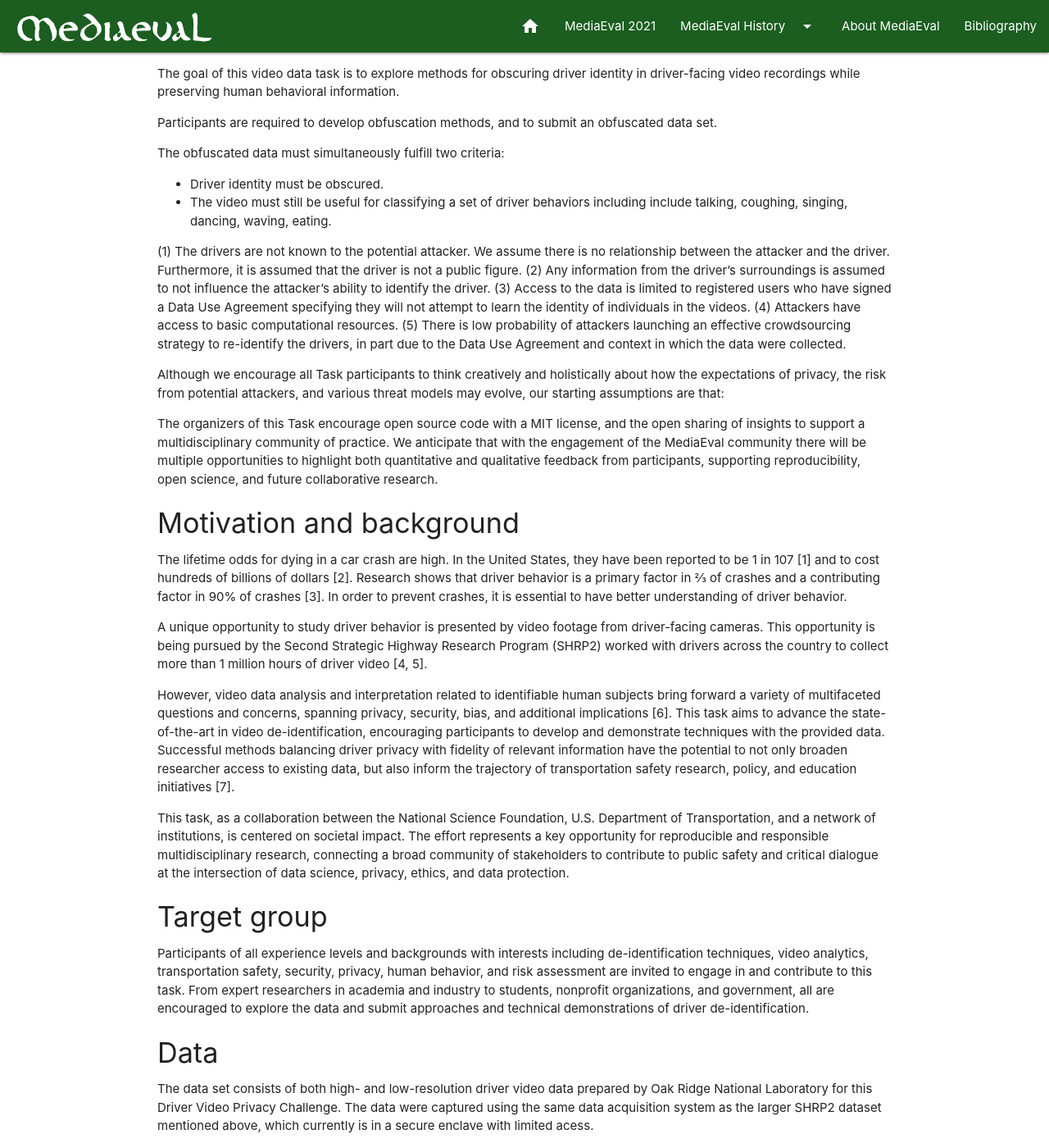
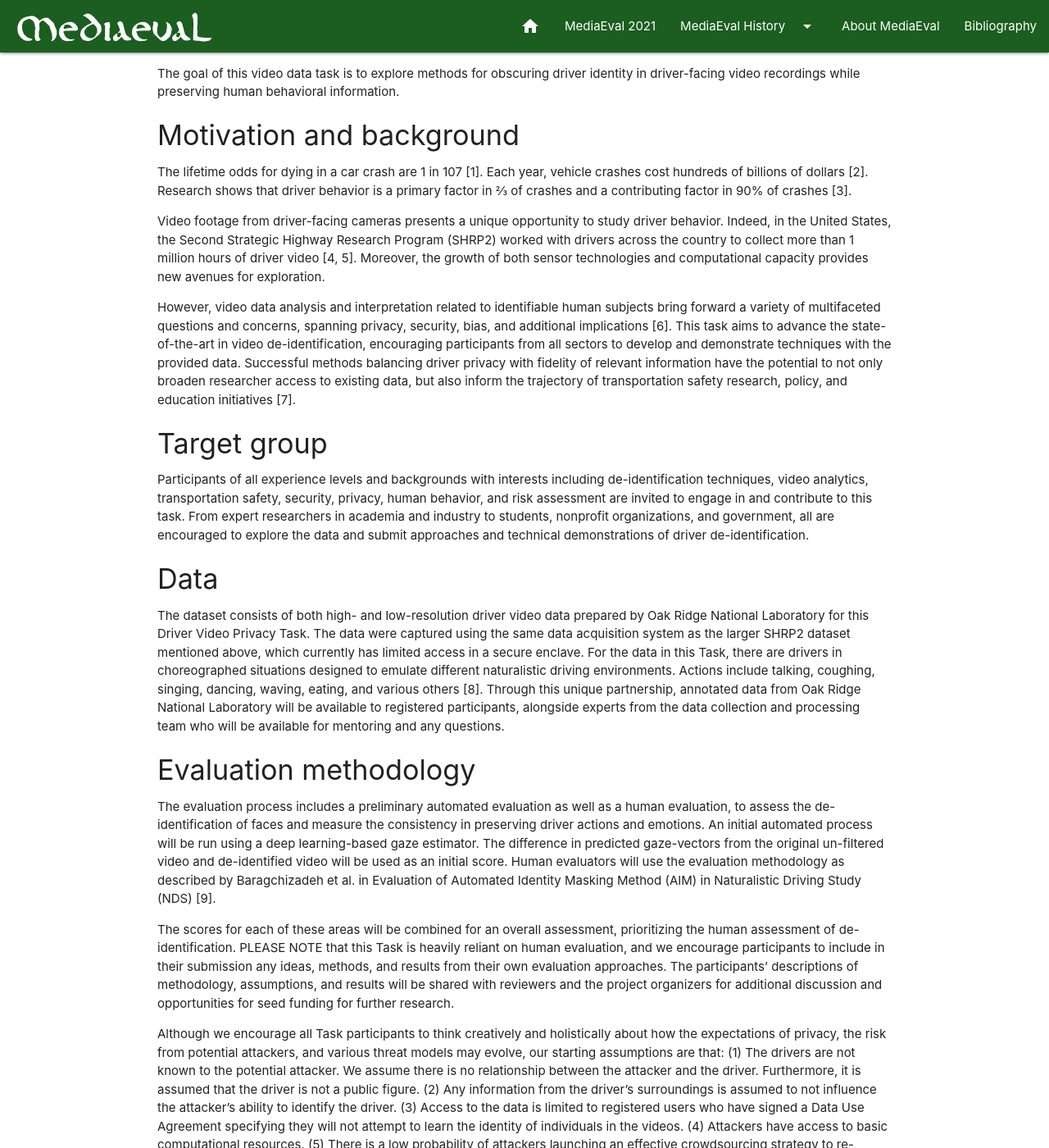
Before and after one commit to multimediaeval/multimediaeval.github.io, a Jekyll site: the page built from _editions/2021/tasks/videoprivacy.md, in a window 1280 px wide and 1400 px high, scrolled down 199 px. Shown: the whole window at 82% size. Built offline with Jekyll 4.4.1, drawn with Linux system fonts in a browser that asks for light colours; some of the changed text lies outside the part shown.

Commit message:
Update videoprivacy.md

```diff
--- a/_editions/2021/tasks/videoprivacy.md
+++ b/_editions/2021/tasks/videoprivacy.md
@@ -16,46 +16,32 @@ blurb: "Insert blurb here, keep it between the quotes in order to handle any spe
 #### Task Description
 The goal of this video data task is to explore methods for obscuring driver identity in driver-facing video recordings while preserving human behavioral information.
 
-Participants are required to develop obfuscation methods, and to submit an obfuscated data set.
+#### Motivation and background
+The lifetime odds for dying in a car crash are 1 in 107 [1]. Each year, vehicle crashes cost hundreds of billions of dollars [2]. Research shows that driver behavior is a primary factor in ⅔ of crashes and a contributing factor in 90% of crashes [3].
 
-The obfuscated data must simultaneously fulfill two criteria:
-* Driver identity must be obscured.
-* The video must still be useful for classifying a set of driver behaviors including include talking, coughing, singing, dancing, waving, eating.
+Video footage from driver-facing cameras presents a unique opportunity to study driver behavior.  Indeed, in the United States, the Second Strategic Highway Research Program (SHRP2) worked with drivers across the country to collect more than 1 million hours of driver video [4, 5]. Moreover, the growth of both sensor technologies and computational capacity provides new avenues for exploration.
 
-(1) The drivers are not known to the potential attacker. We assume there is no relationship between the attacker and the driver. Furthermore, it is assumed that the driver is not a public figure. (2) Any information from the driver’s surroundings is assumed to not influence the attacker’s ability to identify the driver. (3) Access to the data is limited to registered users who have signed a Data Use Agreement specifying they will not attempt to learn the identity of individuals in the videos. (4) Attackers have access to basic computational resources. (5) There is low probability of attackers launching an effective crowdsourcing strategy to re-identify the drivers, in part due to the Data Use Agreement and context in which the data were collected.
-
-Although we encourage all Task participants to think creatively and holistically about how the expectations of privacy, the risk from potential attackers, and various threat models may evolve, our starting assumptions are that:
-
-The organizers of this Task encourage open source code with a MIT license, and the open sharing of insights to support a multidisciplinary community of practice. We anticipate that with the engagement of the MediaEval community there will be multiple opportunities to highlight both quantitative and qualitative feedback from participants, supporting reproducibility, open science, and future collaborative research.
-
-
-#### Motivation and background
-The lifetime odds for dying in a car crash are high. In the United States, they have been reported to be 1 in 107 [1] and to cost hundreds of billions of dollars [2]. Research shows that driver behavior is a primary factor in ⅔ of crashes and a contributing factor in 90% of crashes [3]. In order to prevent crashes, it is essential to have better understanding of driver behavior.
-
-A unique opportunity to study driver behavior is presented by video footage from driver-facing cameras. This opportunity is being pursued by the Second Strategic Highway Research Program (SHRP2) worked with drivers across the country to collect more than 1 million hours of driver video [4, 5].
-
-However, video data analysis and interpretation related to identifiable human subjects bring forward a variety of multifaceted questions and concerns, spanning privacy, security, bias, and additional implications [6]. This task aims to advance the state-of-the-art in video de-identification, encouraging participants to develop and demonstrate techniques with the provided data. Successful methods balancing driver privacy with fidelity of relevant information have the potential to not only broaden researcher access to existing data, but also inform the trajectory of transportation safety research, policy, and education initiatives [7].
-
-This task, as a collaboration between the National Science Foundation, U.S. Department of Transportation, and a network of institutions, is centered on societal impact. The effort represents a key opportunity for reproducible and responsible multidisciplinary research, connecting a broad community of stakeholders to contribute to public safety and critical dialogue at the intersection of data science, privacy, ethics, and data protection.
+However, video data analysis and interpretation related to identifiable human subjects bring forward a variety of multifaceted questions and concerns, spanning privacy, security, bias, and additional implications [6]. This task aims to advance the state-of-the-art in video de-identification, encouraging participants from all sectors to develop and demonstrate techniques with the provided data. Successful methods balancing driver privacy with fidelity of relevant information have the potential to not only broaden researcher access to existing data, but also inform the trajectory of transportation safety research, policy, and education initiatives [7].
 
 #### Target group
 Participants of all experience levels and backgrounds with interests including de-identification techniques, video analytics, transportation safety, security, privacy, human behavior, and risk assessment are invited to engage in and contribute to this task. From expert researchers in academia and industry to students, nonprofit organizations, and government, all are encouraged to explore the data and submit approaches and technical demonstrations of driver de-identification.
 
 #### Data
-The data set consists of both high- and low-resolution driver video data prepared by Oak Ridge National Laboratory for this Driver Video Privacy Challenge. The data were captured using the same data acquisition system as the larger SHRP2 dataset mentioned above, which currently is in a secure enclave with limited acess.
-
-The data set contains are 10 distinct drivers in choreographed situations designed to emulate different naturalistic driving environments. Actions include talking, coughing, singing, dancing, waving, eating, and various others [8].
-
-Through this unique partnership, annotated data from Oak Ridge National Laboratory will be available to any interested participants, alongside experts from the data collection and processing team who will be available for mentoring and any questions.
+The dataset consists of both high- and low-resolution driver video data prepared by Oak Ridge National Laboratory for this Driver Video Privacy Task. The data were captured using the same data acquisition system as the larger SHRP2 dataset mentioned above, which currently has limited access in a secure enclave. For the data in this Task, there are drivers in choreographed situations designed to emulate different naturalistic driving environments. Actions include talking, coughing, singing, dancing, waving, eating, and various others [8]. Through this unique partnership, annotated data from Oak Ridge National Laboratory will be available to registered participants, alongside experts from the data collection and processing team who will be available for mentoring and any questions.
 
 #### Evaluation methodology
-The evaluation process includes an automated evaluation as well as a human evaluation, to assess the de-identification of faces and measure the consistency in preserving driver actions and emotions.
+The evaluation process includes a preliminary automated evaluation as well as a human evaluation, to assess the de-identification of faces and measure the consistency in preserving driver actions and emotions. An initial automated process will be run using a deep learning-based gaze estimator. The difference in predicted gaze-vectors from the original un-filtered video and de-identified video will be used as an initial score. Human evaluators will use the evaluation methodology as described by Baragchizadeh et al. in Evaluation of Automated Identity Masking Method (AIM) in Naturalistic Driving Study (NDS) [9].
 
-An initial automated process will be run using a deep learning-based gaze estimator. The difference in predicted gaze-vectors from the original un-filtered video and de-identified video will be used as an initial score.  Human evaluators will use the evaluation methodology as described by Baragchizadeh et al. in Evaluation of Automated Identity Masking Method (AIM) in Naturalistic Driving Study (NDS) [9].
+The scores for each of these areas will be combined for an overall assessment, prioritizing the human assessment of de-identification. PLEASE NOTE that this Task is heavily reliant on human evaluation, and we encourage participants to include in their submission any ideas, methods, and results from their own evaluation approaches. The participants’ descriptions of methodology, assumptions, and results will be shared with reviewers and the project organizers for additional discussion and opportunities for seed funding for further research.
 
+Although we encourage all Task participants to think creatively and holistically about how the expectations of privacy, the risk from potential attackers, and various threat models may evolve, our starting assumptions are that:
+(1) The drivers are not known to the potential attacker. We assume there is no relationship between the attacker and the driver. Furthermore, it is assumed that the driver is not a public figure.
+(2) Any information from the driver’s surroundings is assumed to not influence the attacker’s ability to identify the driver.
+(3) Access to the data is limited to registered users who have signed a Data Use Agreement specifying they will not attempt to learn the identity of individuals in the videos.
+(4) Attackers have access to basic computational resources.
+(5) There is a low probability of attackers launching an effective crowdsourcing strategy to re-identify the drivers, in part due to the Data Use Agreement and context in which the data were collected.
 
-
-The scores for each of these areas will be combined for an overall assessment and the participants' descriptions of methodology, assumptions, and results will be shared for additional discussion and opportunities for seed funding further research.
+The organizers of this Task encourage open source code with a MIT license, and the open sharing of insights to support a multidisciplinary community of practice. We anticipate that with the engagement of the MediaEval community there will be multiple opportunities to highlight both quantitative and qualitative feedback from participants, supporting reproducibility, open science, and future collaborative research.
 
 #### References and recommended reading
 <!-- # Please use the ACM format for references https://www.acm.org/publications/authors/reference-formatting (but no DOI needed)-->
@@ -67,7 +53,7 @@ The scores for each of these areas will be combined for an overall assessment an
 
 [3] Dingus, T., Guo, F., Lee, S., Antin, J., Perez, M., Buchanan-King, M., & Hankey, J. (2016,  March 08). Driver crash risk factors and prevalence evaluation using naturalistic driving data. Retrieved April 18, 2021, from https://www.pnas.org/content/113/10/2636
 
-[4] About safety Data: Strategic Highway research Program 2 (SHRP 2). (n.d.). Retrieved from                      http://www.trb.org/StrategicHighwayResearchProgram2SHRP2/SHRP2DataSafetyAbout.aspx
+[4] About safety Data: Strategic Highway research Program 2 (SHRP 2). Retrieved from                      http://www.trb.org/StrategicHighwayResearchProgram2SHRP2/SHRP2DataSafetyAbout.aspx
 
 [5] A Brief Look at the History of SHRP2     http://shrp2.transportation.org/pages/History-of-SHRP2.aspx
 
@@ -85,23 +71,25 @@ Please get in touch. Experts from the data collection and processing team are av
 
 * Meredith Lee, University of California, Berkeley, USA mmlee (at) berkeley.edu
 * Gerald Friedland, University of California, Berkeley, USA  fractor (at) berkeley.edu
-* Alex Liu, University of California, Berkeley, USA
+* Alex Liu, University of California, Berkeley, USA  alexshiyuliu (at) berkeley.edu
 * Andrew Boka, University of California, Berkeley, USA
 * Arjun Sarup, University of California, Berkeley, USA
 
 
-#### Task auxiliaries
+<!--#### Task auxiliaries -->
 <!-- # optional, delete if not used-->
 * <!-- # First auxiliary-->
 * <!-- # Second auxiliary-->
 <!-- # and so on-->
 
 #### Task Schedule
-* XX XXX: Data release <!-- # Replace XX with your date. We suggest setting the date in June-July-->
-* XX November: Runs due <!-- # Replace XX with your date. We suggest setting enough time in order to have enough time to assess and return the results by the Results returned deadline-->
-* XX November: Results returned  <!-- Replace XX with your date. Latest possible should be 15 November-->
-* 22 November: Working notes paper  <!-- Fixed. Please do not change. Exact date to be decided-->
-* Beginning December: MediaEval 2020 Workshop <!-- Fixed. Please do not change. Exact date to be decided-->
+* July 2021: Registration on Submittable opens
+* July 2021: Data release to registered participants <!-- # Replace XX with your date. We suggest setting the date in June-July-->
+* August-October 2021: Community webinars/mentoring
+* October 2021: Runs due <!-- # Replace XX with your date. We suggest setting enough time in order to have enough time to assess and return the results by the Results returned deadline-->
+* November 2021: Results returned  <!-- Replace XX with your date. Latest possible should be 15 November-->
+* 22 November 2021: Working notes paper  <!-- Fixed. Please do not change. Exact date to be decided-->
+* Beginning December 2021: MediaEval 2021 Workshop <!-- Fixed. Please do not change. Exact date to be decided-->
 
 #### Acknolwedgments
 <!-- # optional, delete if not used-->
```
Also changed, not shown: other parts of _editions/2021/tasks/videoprivacy.md (+1 -1 lines).
